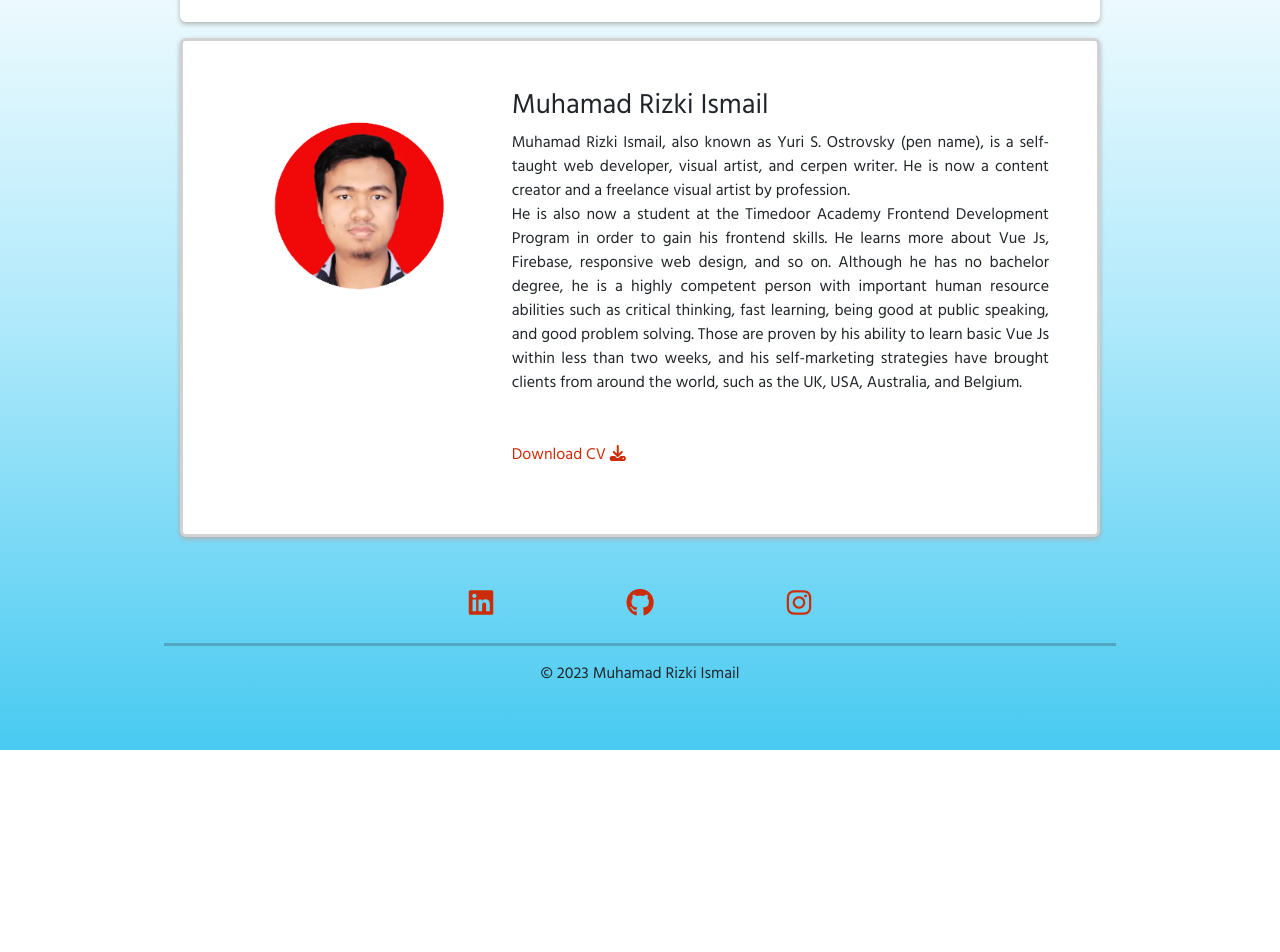
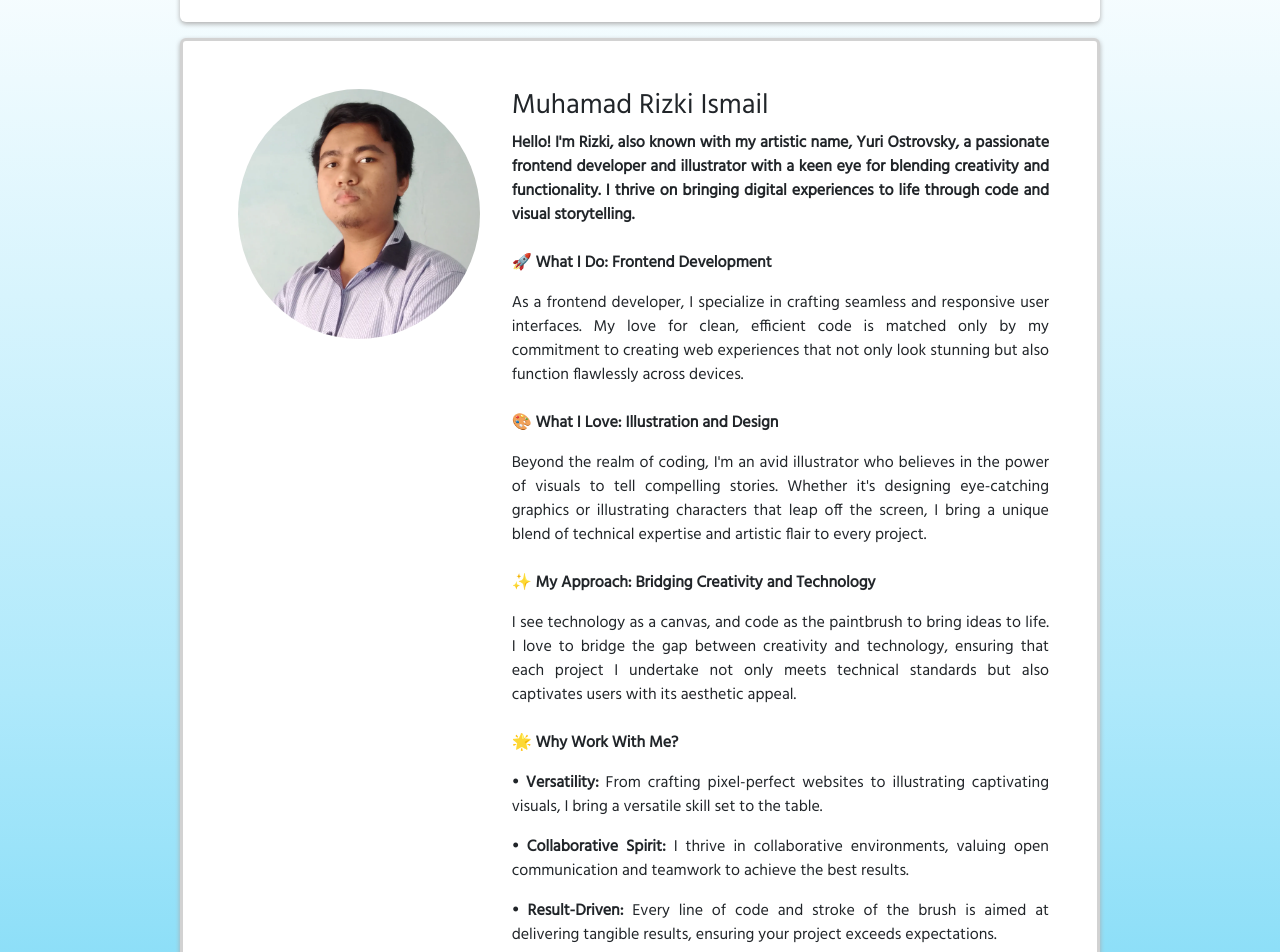
Before and after one commit to rizkiismail9a/rizki-ismail-page, a Vue app: page /about-me in a window 1280 px wide. Shown: the part 100-1052 px from the top of the page. Before the commit the page ends 850 px from the top, so only its background shows below. Built offline with nearby package versions, Linux system fonts and the light colour scheme.

Commit message:
update about me page

```diff
--- a/src/views/aboutMePage.vue
+++ b/src/views/aboutMePage.vue
@@ -4,15 +4,40 @@
     <div class="card p-5 mx-3">
       <div class="row">
         <div class="col-md-4 text-center">
-          <img src="../assets/images/me2.webp" alt="Muhamad Rizki Ismail" class="card__img object-fit-cover" />
+          <img src="../assets/images/me.webp" alt="Muhamad Rizki Ismail" class="card__img object-fit-cover rounded-circle" />
         </div>
         <div class="col-md-8">
           <h1 class="fs-3">Muhamad Rizki Ismail</h1>
           <p class="card__text my-1">
-            Muhamad Rizki Ismail, also known as Yuri S. Ostrovsky (pen name), is a self-taught web developer, visual artist, and cerpen writer. He is now a content creator and a freelance visual artist by profession.<br />He is also now a
-            student at the Timedoor Academy Frontend Development Program in order to gain his frontend skills. He learns more about Vue Js, Firebase, responsive web design, and so on. Although he has no bachelor degree, he is a highly
-            competent person with important human resource abilities such as critical thinking, fast learning, being good at public speaking, and good problem solving. Those are proven by his ability to learn basic Vue Js within less than
-            two weeks, and his self-marketing strategies have brought clients from around the world, such as the UK, USA, Australia, and Belgium.
+            <span class="fw-semibold"
+              >Hello! I'm Rizki, also known with my artistic name, Yuri Ostrovsky, a passionate frontend developer and illustrator with a keen eye for blending creativity and functionality. I thrive on bringing digital experiences to life
+              through code and visual storytelling.</span
+            >
+          </p>
+          <p class="fw-bold mt-4">🚀 What I Do: Frontend Development</p>
+          <p class="card__text">
+            As a frontend developer, I specialize in crafting seamless and responsive user interfaces. My love for clean, efficient code is matched only by my commitment to creating web experiences that not only look stunning but also
+            function flawlessly across devices.
+          </p>
+          <p class="fw-bold mt-4">🎨 What I Love: Illustration and Design</p>
+          <p class="card__text">
+            Beyond the realm of coding, I'm an avid illustrator who believes in the power of visuals to tell compelling stories. Whether it's designing eye-catching graphics or illustrating characters that leap off the screen, I bring a
+            unique blend of technical expertise and artistic flair to every project.
+          </p>
+          <p class="fw-bold mt-4">✨ My Approach: Bridging Creativity and Technology</p>
+          <p class="card__text">
+            I see technology as a canvas, and code as the paintbrush to bring ideas to life. I love to bridge the gap between creativity and technology, ensuring that each project I undertake not only meets technical standards but also
+            captivates users with its aesthetic appeal.
+          </p>
+          <p class="fw-bold mt-4">🌟 Why Work With Me?</p>
+          <p class="card__text"><b>• Versatility:</b> From crafting pixel-perfect websites to illustrating captivating visuals, I bring a versatile skill set to the table. <br /></p>
+          <p class="card__text"><b>• Collaborative Spirit:</b> I thrive in collaborative environments, valuing open communication and teamwork to achieve the best results.<br /></p>
+          <p class="card__text"><b>• Result-Driven:</b> Every line of code and stroke of the brush is aimed at delivering tangible results, ensuring your project exceeds expectations. <br /></p>
+          <p class="fw-bold mt-4">📚 Let's Create Something Amazing Together!</p>
+          <p class="card__text">
+            Whether you're looking to enhance your online presence with a stunning website or seeking vibrant illustrations that tell your brand's story, I'm here to turn your vision into reality. Let's embark on a creative journey
+            together! Feel free to explore my portfolio to witness the fusion of technology and art. If you have a project in mind or just want to say hello, don't hesitate to
+            <router-link class="font-red" to="/contact-me">get in touch</router-link>!
           </p>
           <p class="mt-5">
             <a class="font-red download-cv d-inline-block" ref="downloadCv" href="https://docs.google.com/document/d/1g58eWM0jJ0Z5M18E1KJG8zIPgA8n0FRZKcMR7aA9W8M/edit">
--- a/src/views/homePage.vue
+++ b/src/views/homePage.vue
@@ -11,7 +11,7 @@
         </div>
       </div>
       <div class="col-md-4 text-center">
-        <img class="home__img rounded-circle" src="../assets/images/me.webp" alt="Muhamad Rizki Ismail" style="width: 200px" />
+        <img class="home__img rounded-circle" src="/images/smile.jpg" alt="Muhamad Rizki Ismail" style="width: 200px" />
       </div>
       <div class="col-md-4 text-center d-flex align-items-center flex-column justify-content-between p-0">
         <div>
@@ -24,8 +24,8 @@
     </div>
   </div>
   <div class="identity text-center max-width container d-flex flex-column align-items-center gap-3">
-    <h1 class="fs-3 m-0 font-red fw-bold">Muhamad Rizki Ismail</h1>
-    <p>Web Developer | Illustrator | Writer</p>
+    <h1 class="fs-3 m-0 font-red fw-bold">Hi! I'm Rizki</h1>
+    <p class="fw-bold">Frontend Developer | Illustrator | Writer</p>
     <div class="d-flex gap-3">
       <img v-for="(link, index) in technologies" :key="index" :src="link" alt="" width="30" />
     </div>
```
Also changed, not shown: public/images/smile.jpg (added).
